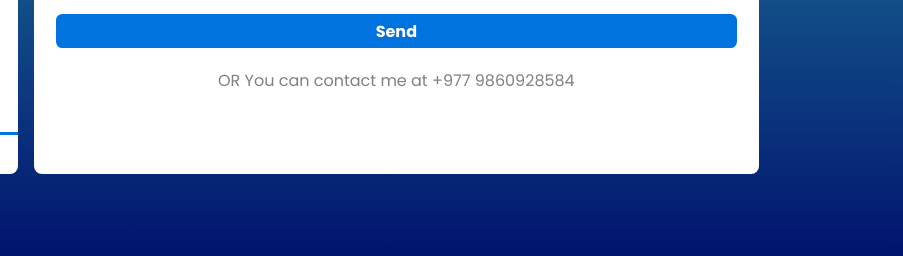
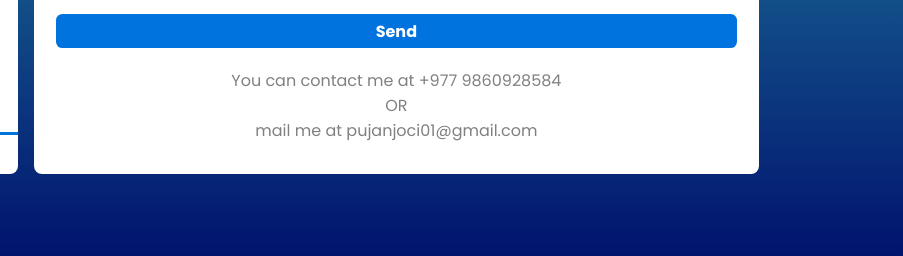
Before and after one commit to pujanjoci/portfolio, a plain HTML site: page contact.html in a window 1280 px wide. Shown: the part 530-786 px from the top of the page, 377-1280 px from the left. Drawn offline with Linux system fonts and the light colour scheme.

Commit message:
mail updated

```diff
--- a/contact.html
+++ b/contact.html
@@ -109,9 +109,12 @@
                     </form>
                 </div>
                 <div id="atme">
-                    <p id="message"><span>OR</span>
+                    <p id="message">
                 You can contact me at
-                +977 9860928584
+                +977 9860928584</br>
+                OR
+                </br>
+                mail me at pujanjoci01@gmail.com
                 </p>
                 </div>
             </div>
```
